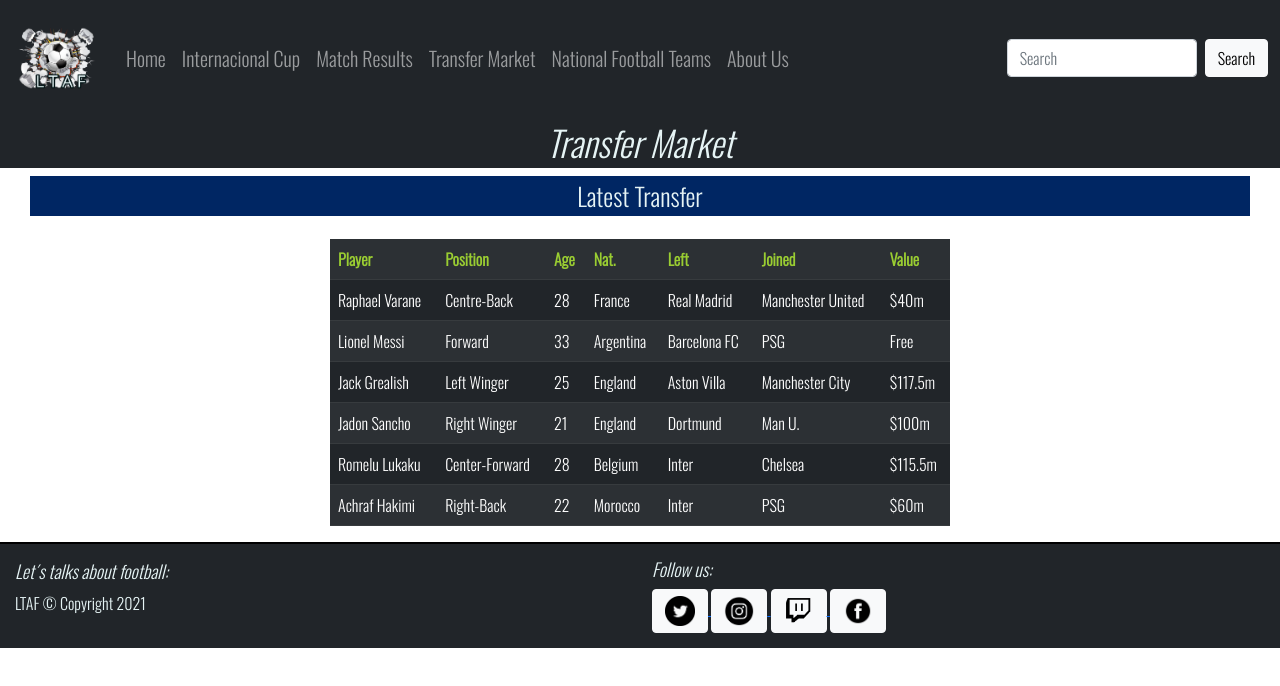
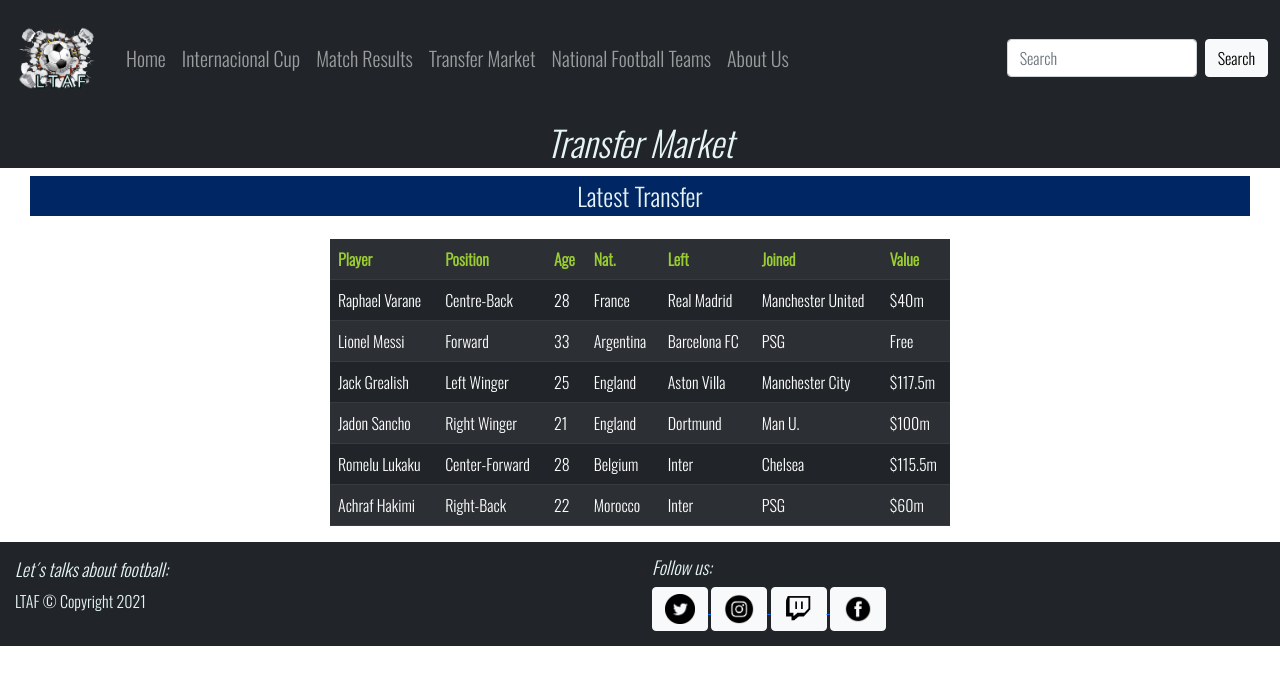
Before and after one commit to JulioB1989/ProyectoFinalHtmlCss, a plain HTML site: page pages/transfer_market.html in a window 1280 px wide. Drawn offline with nearby package versions, Linux system fonts and the light colour scheme.

Commit message:
Update styles.css
elimine una linea de codigo de css sin uso.

```diff
--- a/css/styles.css
+++ b/css/styles.css
@@ -221,7 +221,7 @@ header {
 
 .boxOne {
   padding: 0px 30px 0px 30px;
-  border-bottom: solid 2px black;
+
 }
 
 .boxOne_transfer {
```
